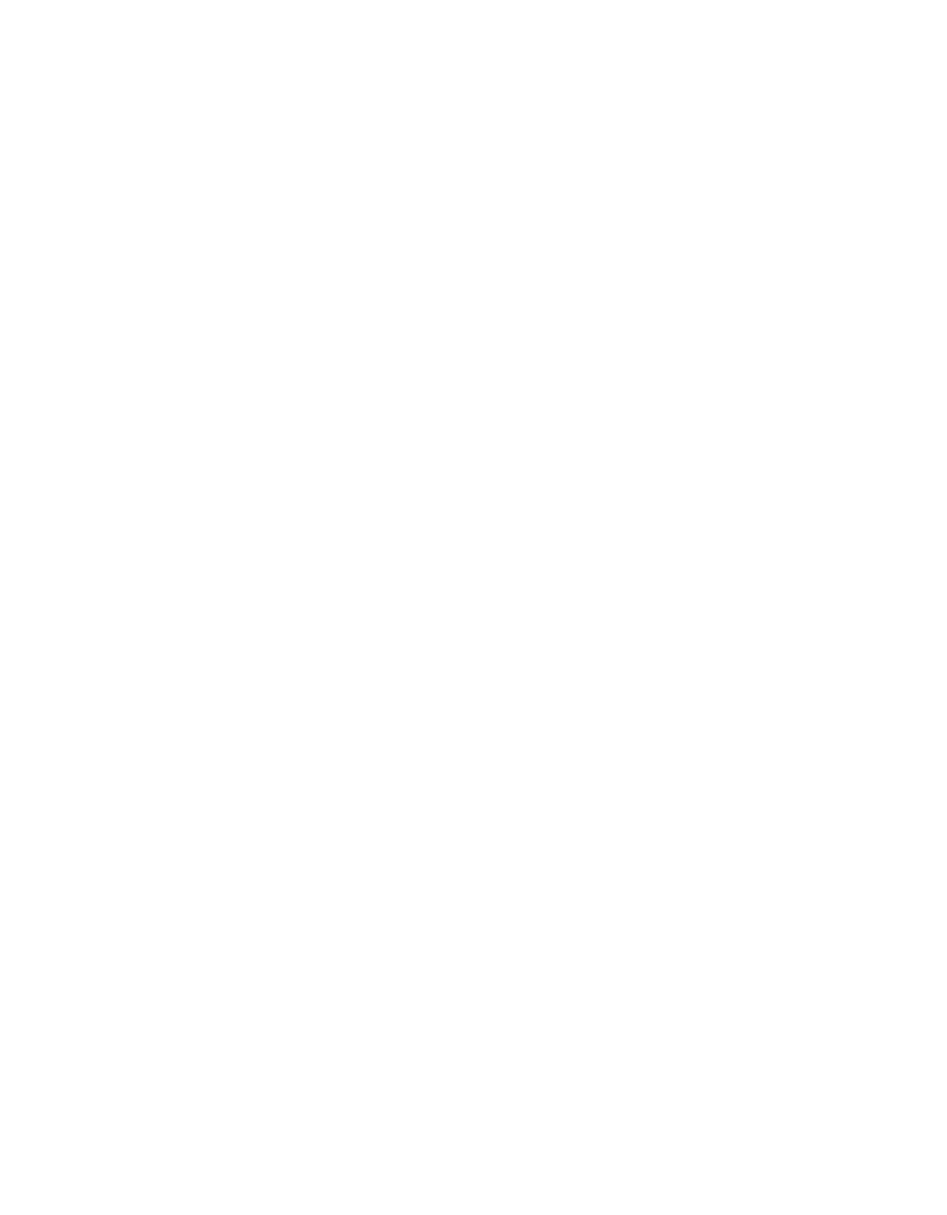
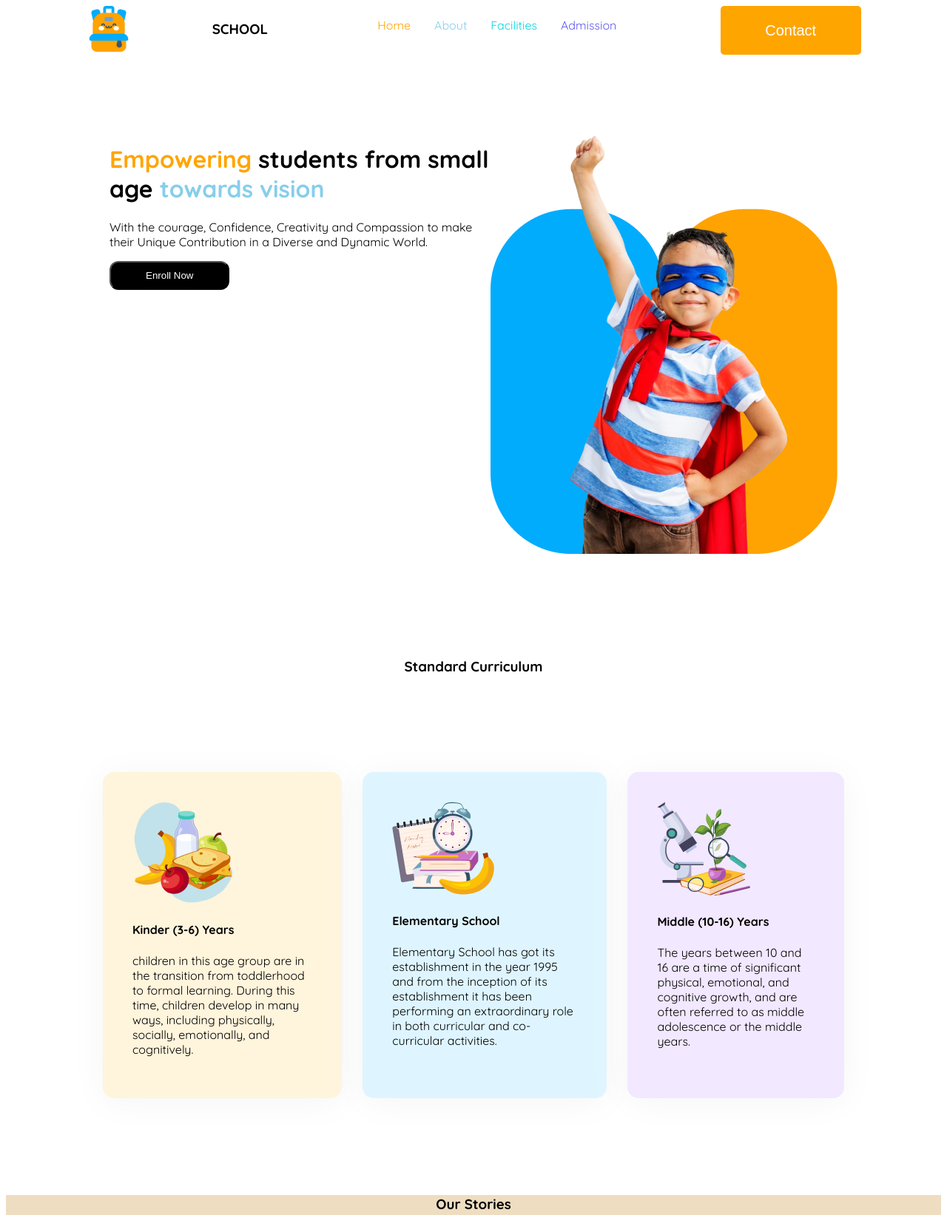
Before and after one commit to abdullahjomadder/kids-school-web, a plain HTML site: page index.html in a window 1280 px wide. Shown: the top 1643 px of the page at 74% size. Before the commit the page ends 800 px from the top, so only its background shows below. Drawn offline with Linux system fonts and the light colour scheme.

Commit message:
added images and html and css

```diff
--- a/index.html
+++ b/index.html
@@ -6,14 +6,120 @@
     <title>Assignment 2</title>
     <link rel="stylesheet" href="styles/styles.css">
 </head>
-<body>
+<body class="quicksand-font">
     <header>
+        <nav class="kids-school">
+
+                <i class="fa-solid fa-bars">
+                    <img src="assets/logo.png">
+                </i>
+                <h3 class="schools">
+                SCHOOL
+            </h3>
+
+
+            <ul class="home-page">
+              <li class="nav-item"><a href="" class="nav-link text-gray a-orange">Home</a></li>
+              <li class="nav-item"><a href="" class="nav-link text-gray b-sky-blue"> About</a></li>
+              <li class="nav-item"><a href="" class="nav-link text-gray c-color">Facilities</a></li>
+              <li class="nav-item"><a href="" class="nav-link text-gray d-color">Admission</a></li>
+
+            </ul>
+            <button class="btn-secondary">Contact</button>
+
+        </nav>
+        <div class="content">
+           <div class="banner-content">
+            <h1 class="content-title"> <span class="color">Empowering</span>
+            students from small age <span class="little-color">towards vision</span>
+
+            </h1>
+            <p>
+                With the courage, Confidence, Creativity and Compassion to make their Unique Contribution in a Diverse and Dynamic World.
+            </p>
+            <button class="btn-primary">Enroll Now</button>
+        </div>
+
+            <img class="banner-image banner-rool"src="assets/hero-kids.png">
+
+        </div>
 
     </header>
     <main>
+        <section class="skills">
+           <h3 class="section-tittle">Standard Curriculum</h3>
+
+           <div class="power-container">
+            <div class="skill in-shadow">
+                <img src="assets/kinder.png" alt="">
+                <h4 class="skil-title">Kinder (3-6) Years</h4>
+                <p class="skill-des">children in this age group are in the transition from toddlerhood to formal learning. During this time, children develop in many ways, including physically, socially, emotionally, and cognitively. </p>
+            </div>
+            <div class="skill inner-shadow">
+                <img src="assets/elementary.png" alt="">
+                <h4 class="skil-title ">Elementary School</h4>
+                <p class="skill-des">Elementary School has got its establishment in the year 1995 and from the inception of its establishment it has been performing an extraordinary role in both curricular and co-curricular activities.</p>
+            </div>
+            <div class="skill low-shadow">
+                <img src="assets/middle.png" alt="">
+                <h4 class="skil-title ">Middle (10-16) Years</h4>
+                <p class="skill-des">The years between 10 and 16 are a time of significant physical, emotional, and cognitive growth, and are often referred to as middle adolescence or the middle years.</p>
+            </div>
+
+           </div>
+           <div class="kids-container">
+            <div>
+            <h3 class="feature-title">Our Stories</h3></div>
+            <div class="kids-pic">
+                <img src="assets/story-1.png" alt="">
+                <h4 class="pic-title">A fun toddler coloring training on
+                    classroom</h4>
+                    <p class="kids-des">Beautiful branding for changes by Never Now in Australia.
+                        changes is a platform for open discussion in an inclusive and
+                        collaborative environment, providing.</p>
+
+
+            <div>
+            <img src="assets/story-2.png">
+            <img src="assets/story-3.png">
+            <img src="assets/story-4.png">
+            <img src="assets/story-5.png">
+
+            </div>
+            <button class="btn">View All</button>
+
+           </div>
+        </div>
+        </section>
 
     </main>
-    <footer>
+    <footer class="around">
+       <div class="foot">
+        <i class="fa-solid fa-bars">
+            <img src="assets/logo.png">
+        </i>
+        <h2 class="edu">Kids Education</h2>
+
+       </div>
+       <div>
+       <p>We focus on delivering impactful programs that address the pressing needs of marginalized communities. Our work spans across critical areas, including water, health, education, livelihoods, care for vulnerable populations, environmental sustainability, and more.</p></div>
+       <section>
+        <li class="nav-item"><a href="" class="nav-link text-gray">Home</a></li>
+        <li class="nav-item"><a href="" class="nav-link text-gray"> About</a></li>
+        <li class="nav-item"><a href="" class="nav-link text-gray">Facilities</a></li>
+        <li class="nav-item"><a href="" class="nav-link text-gray">Admission</a></li>
+    </section>
+      <div>
+        <h3>
+            Keep In Touch
+        </h3>
+        <img src="assets/fb.png">
+        <img src="assets/dribble.png">
+        <img src="assets/twitter.png">
+        <img src="assets/google+.png">
+      </div>
+
+
 
     </footer>
 </body>
--- a/styles/styles.css
+++ b/styles/styles.css
@@ -0,0 +1,114 @@
+@import url('https://fonts.googleapis.com/css2?family=Quicksand:wght@300..700&display=swap');
+
+.quicksand-font {
+  font-family: "Quicksand", serif;
+  font-optical-sizing: auto;
+  font-weight: 400;
+  font-style: normal;
+}
+
+.kids-school{
+    display:flex;
+    justify-content: space-evenly;
+}
+.home-page{
+    display:flex;
+}
+.nav-item{
+    list-style:none;
+    margin-right: 32px;
+}
+.nav-link{
+   text-decoration: none;
+}
+.color{
+    color:orange;
+}
+.little-color{
+    color:skyblue;
+
+}
+.content{
+    display:flex;
+    justify-content: space-between;
+    margin: 140px;
+    margin-top: 100px;
+}
+.btn-primary{
+    background-color: black;
+    color:white;
+    padding:10px 47px;
+    border-radius: 12px;
+}
+.btn-secondary{
+    background-color: orange;
+    color:white;
+    padding:10px 60.5px;
+    border-radius: 5px;
+    border:none;
+    font-size: 20px;
+}
+.text-gray{
+    color:#424242;
+}
+.a-orange{
+    color:orange;
+}
+.b-sky-blue{
+    color:skyblue;
+}
+.c-color{
+    color:#05D4DF;
+}
+.d-color{
+    color:#5D58EF;
+}
+.banner-image{
+    max-width:850px;
+}
+.banner-rool{
+    width:50%;
+}
+.section-tittle{
+    text-align: center;
+}
+.power-container{
+    display:flex;
+    gap:28.29px;
+    margin:131px;
+}
+.skill{
+    padding:40px;
+    border-radius: 15px;
+    box-shadow: 0px 5px 50px 0px whitesmoke;
+
+}
+.inner-shadow{
+    background-color: rgba(222, 245, 255, 1);
+}
+.in-shadow{
+    background-color:rgba(255, 244, 220, 1) ;
+}
+.low-shadow{
+    background-color:rgba(242, 232, 255, 1);
+}
+.foot{
+    display:flex;
+}
+.around{
+    background-color: rgba(1, 172, 253, 1);
+    border: 190px;
+
+}
+.kids-container{
+    background-color: rgb(238, 221, 193);
+}
+.feature-title{
+    text-align: center;
+}
+.btn{
+    background-color: black;
+    color:white;
+    padding:10px 47px;
+    border-radius: 12px;
+}
```
